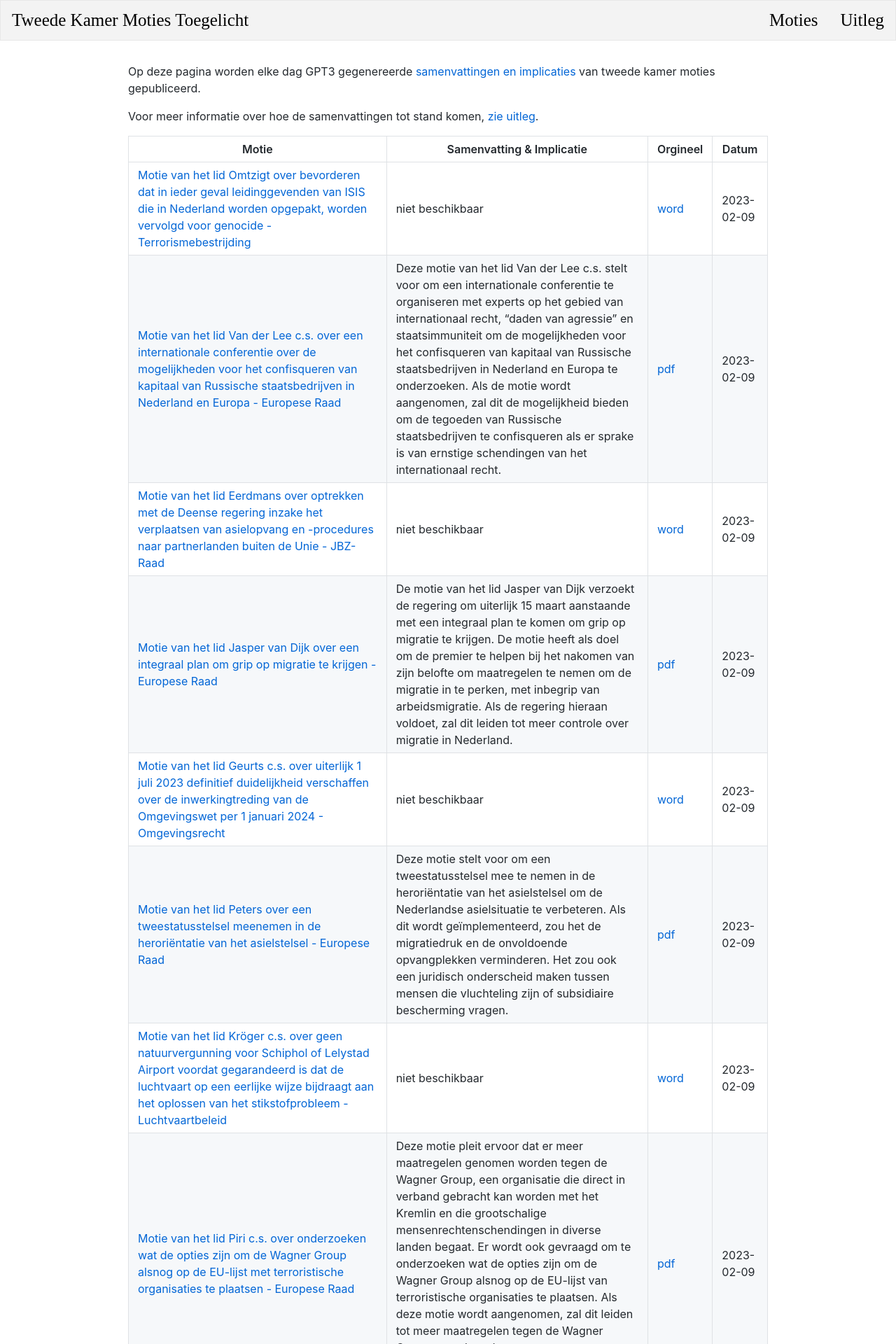
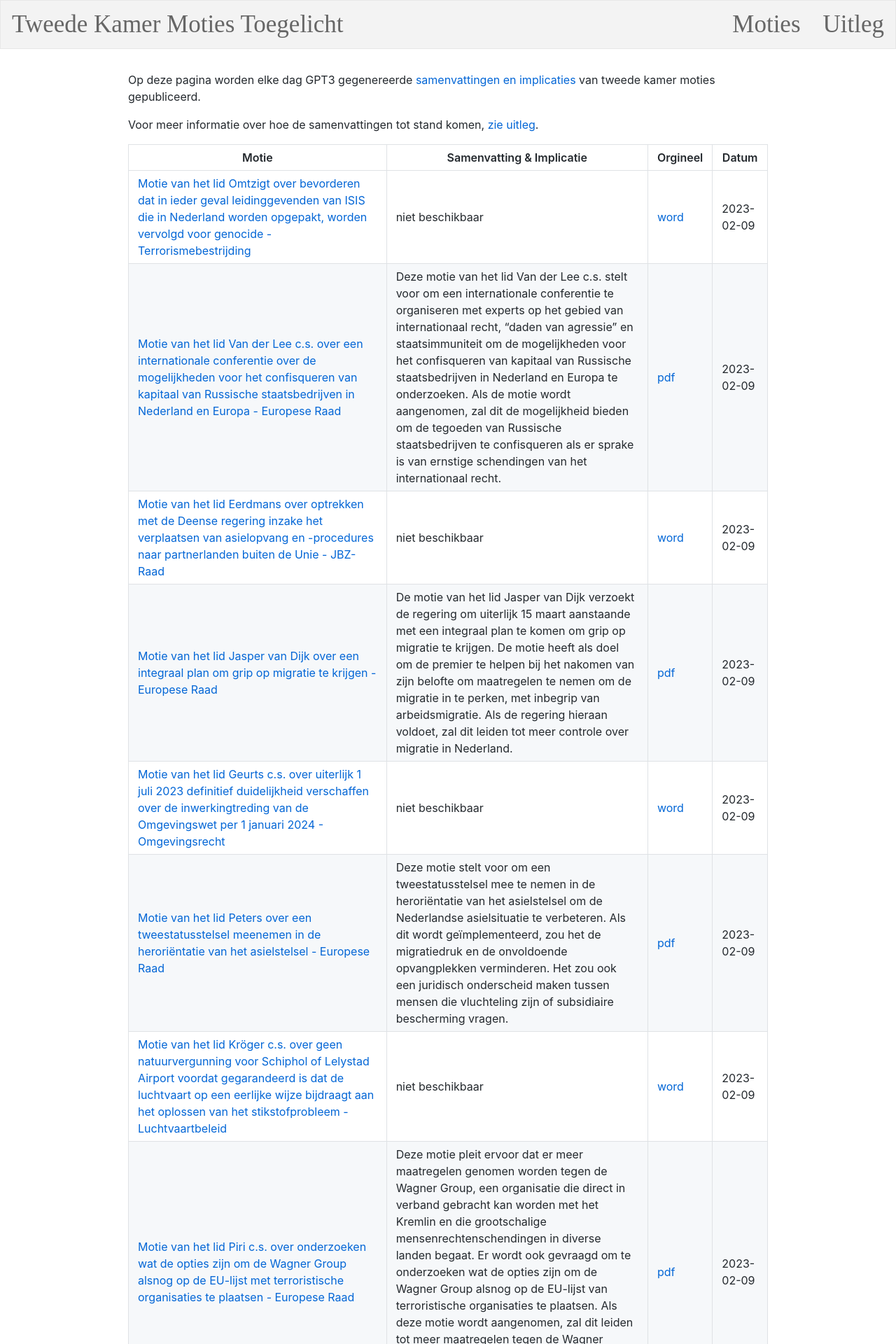
Before and after one commit to DavidZomerdijk/moties-toegelicht, a Jekyll site: the page built from readme.md, in a window 1280 px wide. Shown: the top 1920 px of the page at 70% size. Built offline with Jekyll 4.4.1, drawn with Linux system fonts in a browser that asks for light colours; our own code applies the rules of GitHub Pages for plain Markdown files.

Commit message:
updated menu

```diff
--- a/_layouts/default.html
+++ b/_layouts/default.html
@@ -1027,11 +1027,11 @@ body {
 .topnav a {
   float: right;
   /*color: #f3f3f3;*/
-  color: black;
+  color: #666;;
   text-align: center;
   padding: 14px 16px;
   text-decoration: none;
-  font-size: 25px;
+  font-size: 35px;
 }
 
 .topnav a:hover {
```
